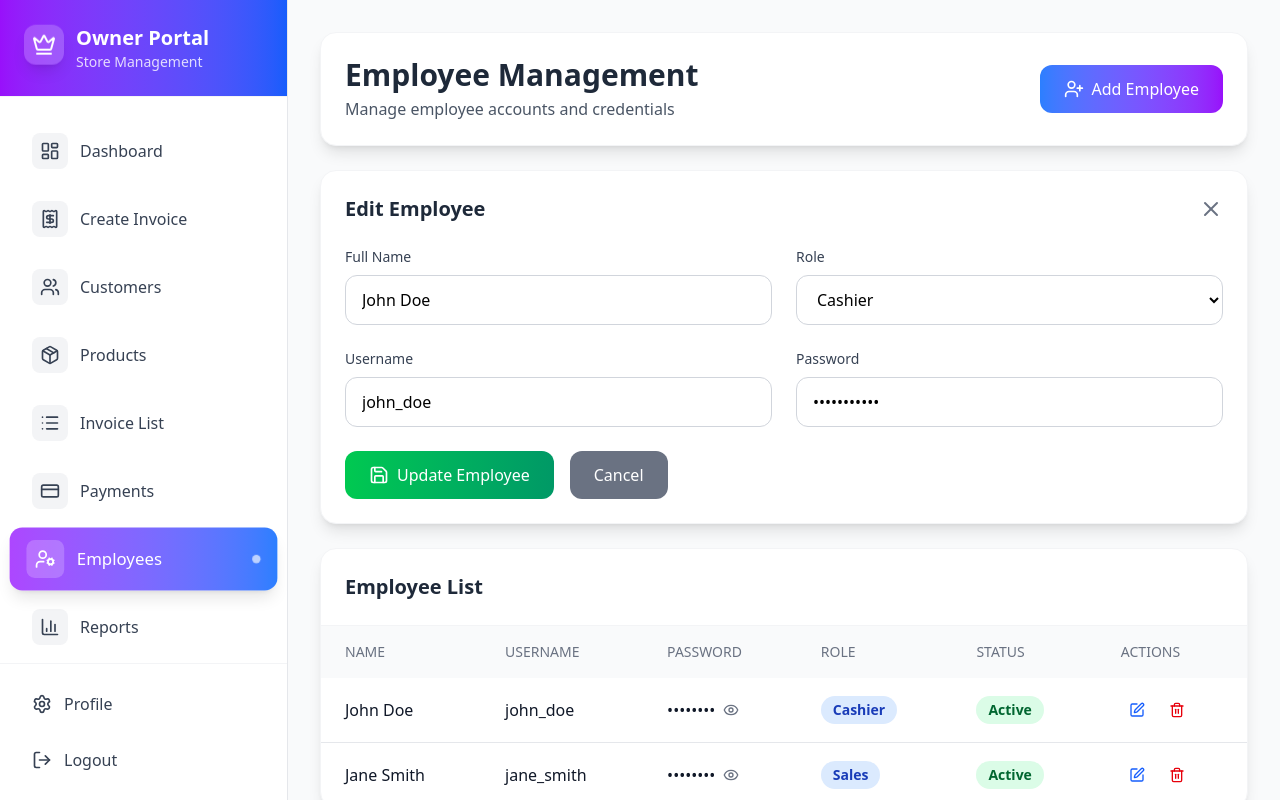
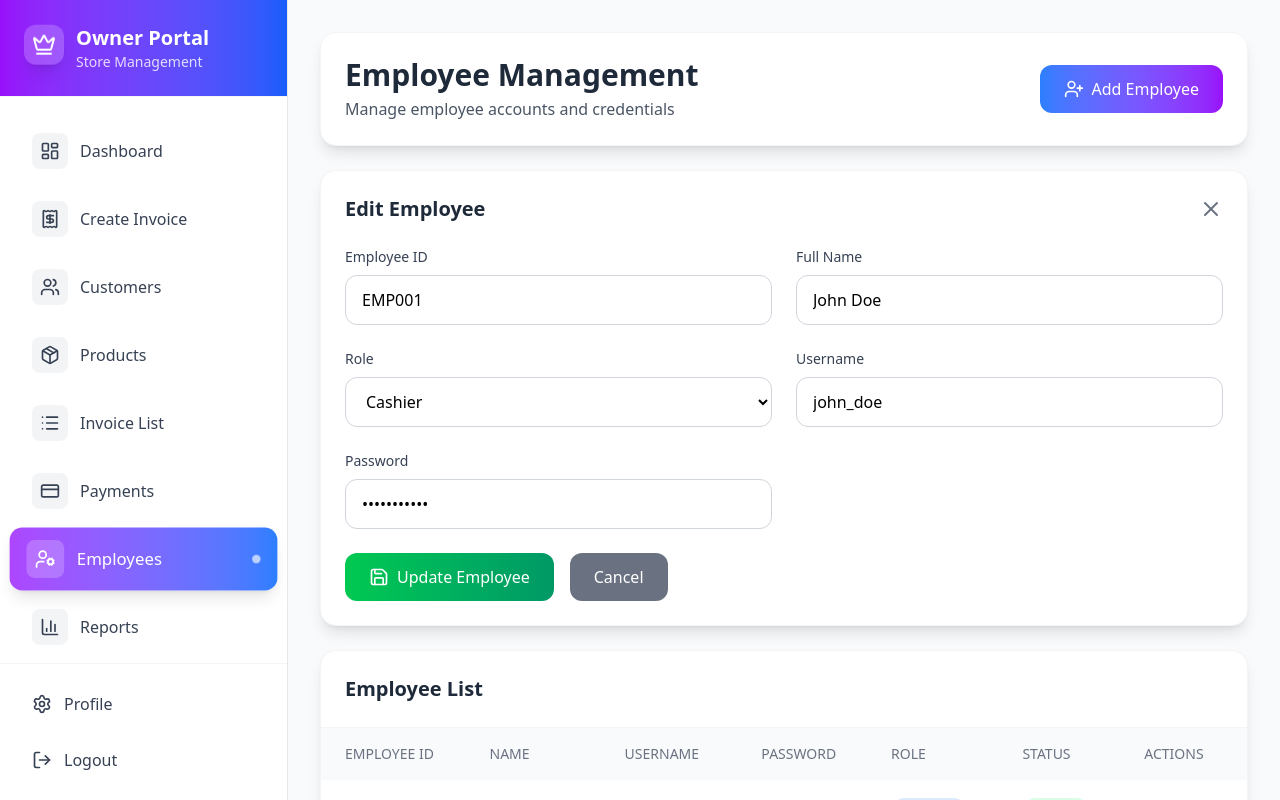
Before and after one commit to Sadanand423/OpticShop_Frontend1, a React (Vite) app: page /admin/employees in a window 1280 px wide. Both pictures are taken after a click on the button 1136 px from the left and 332 px from the top of the page. Built offline with nearby package versions, Linux system fonts and the light colour scheme.

Commit message:
Employee

```diff
--- a/src/pages/EmployeeManagement.jsx
+++ b/src/pages/EmployeeManagement.jsx
@@ -3,14 +3,15 @@ import { UserPlus, Edit, Trash2, Eye, EyeOff, Save, X } from 'lucide-react';
 
 const EmployeeManagement = () => {
   const [employees, setEmployees] = useState([
-    { id: 1, username: 'john_doe', password: 'password123', name: 'John Doe', role: 'Cashier', status: 'Active' },
-    { id: 2, username: 'jane_smith', password: 'secure456', name: 'Jane Smith', role: 'Sales', status: 'Active' },
+    { id: 1, employeeId: 'EMP001', username: 'john_doe', password: 'password123', name: 'John Doe', role: 'Cashier', status: 'Active' },
+    { id: 2, employeeId: 'EMP002', username: 'jane_smith', password: 'secure456', name: 'Jane Smith', role: 'Sales', status: 'Active' },
   ]);
 
   const [showForm, setShowForm] = useState(false);
   const [editingId, setEditingId] = useState(null);
   const [showPasswords, setShowPasswords] = useState({});
   const [formData, setFormData] = useState({
+    employeeId: '',
     username: '',
     password: '',
     name: '',
@@ -27,17 +28,19 @@ const EmployeeManagement = () => {
     } else {
       const newEmployee = {
         id: Date.now(),
+        employeeId: formData.employeeId,
         ...formData,
         status: 'Active'
       };
       setEmployees([...employees, newEmployee]);
     }
-    setFormData({ username: '', password: '', name: '', role: 'Cashier' });
+    setFormData({ employeeId: '', username: '', password: '', name: '', role: 'Cashier' });
     setShowForm(false);
   };
 
   const handleEdit = (employee) => {
     setFormData({
+      employeeId: employee.employeeId,
       username: employee.username,
       password: employee.password,
       name: employee.name,
@@ -61,7 +64,7 @@ const EmployeeManagement = () => {
   };
 
   const resetForm = () => {
-    setFormData({ username: '', password: '', name: '', role: 'Cashier' });
+    setFormData({ employeeId: '', username: '', password: '', name: '', role: 'Cashier' });
     setEditingId(null);
     setShowForm(false);
   };
@@ -101,6 +104,18 @@ const EmployeeManagement = () => {
           </div>
 
           <form onSubmit={handleSubmit} className="grid grid-cols-1 md:grid-cols-2 gap-6">
+            <div>
+              <label className="block text-sm font-medium text-gray-700 mb-2">Employee ID</label>
+              <input
+                type="text"
+                value={formData.employeeId}
+                onChange={(e) => setFormData({...formData, employeeId: e.target.value})}
+                className="w-full px-4 py-3 border border-gray-300 rounded-xl focus:ring-2 focus:ring-blue-500 focus:border-transparent"
+                placeholder="e.g., EMP001"
+                required
+              />
+            </div>
+
             <div>
               <label className="block text-sm font-medium text-gray-700 mb-2">Full Name</label>
               <input
@@ -177,6 +192,7 @@ const EmployeeManagement = () => {
           <table className="w-full">
             <thead className="bg-gray-50">
               <tr>
+                <th className="px-6 py-4 text-left text-sm font-medium text-gray-500 uppercase">Employee ID</th>
                 <th className="px-6 py-4 text-left text-sm font-medium text-gray-500 uppercase">Name</th>
                 <th className="px-6 py-4 text-left text-sm font-medium text-gray-500 uppercase">Username</th>
                 <th className="px-6 py-4 text-left text-sm font-medium text-gray-500 uppercase">Password</th>
@@ -188,6 +204,9 @@ const EmployeeManagement = () => {
             <tbody className="divide-y divide-gray-200">
               {employees.map((employee) => (
                 <tr key={employee.id} className="hover:bg-gray-50 transition-colors">
+                  <td className="px-6 py-4">
+                    <div className="font-medium text-gray-900">{employee.employeeId}</div>
+                  </td>
                   <td className="px-6 py-4">
                     <div className="font-medium text-gray-900">{employee.name}</div>
                   </td>
```
